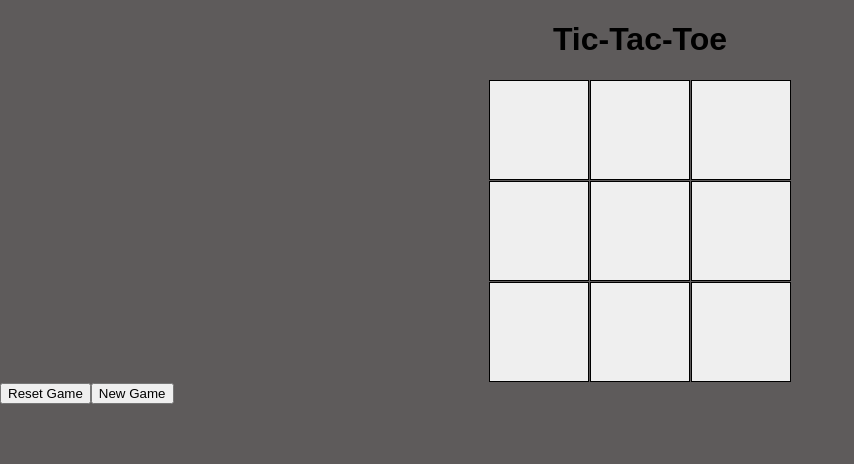
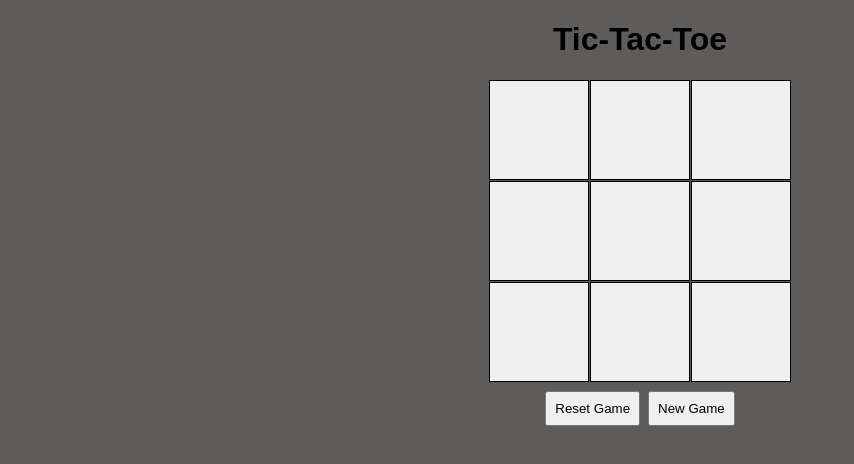
Before and after one commit to wankhedesagar/Tic-tac-toe, a React (Create React App) app: page / in a window 1280 px wide. Shown: the top 464 px of the page, without its empty margins (0-854 px from the left). Built offline with nearby package versions, Linux system fonts and the light colour scheme.

Commit message:
add css for two button reset and newgame buttons

```diff
--- a/src/component/Tictactoe.css
+++ b/src/component/Tictactoe.css
@@ -2,11 +2,11 @@ body {
   background-color: #5e5b5b;
 }
 
-.heading{
+.heading {
   text-align: center;
 }
 
-.msg-container{
+.msg-container {
   text-align: center;
 }
 
@@ -30,3 +30,14 @@ body {
   outline: none;
   border: 0.5px solid;
 }
+
+.buttons {
+  display: flex;
+  justify-content: center;
+  margin: 8px;
+}
+
+.buttons button {
+  margin: 0px 4px;
+  padding: 8px;
+}
```
Lines whose indentation alone changed are shown as unchanged.
